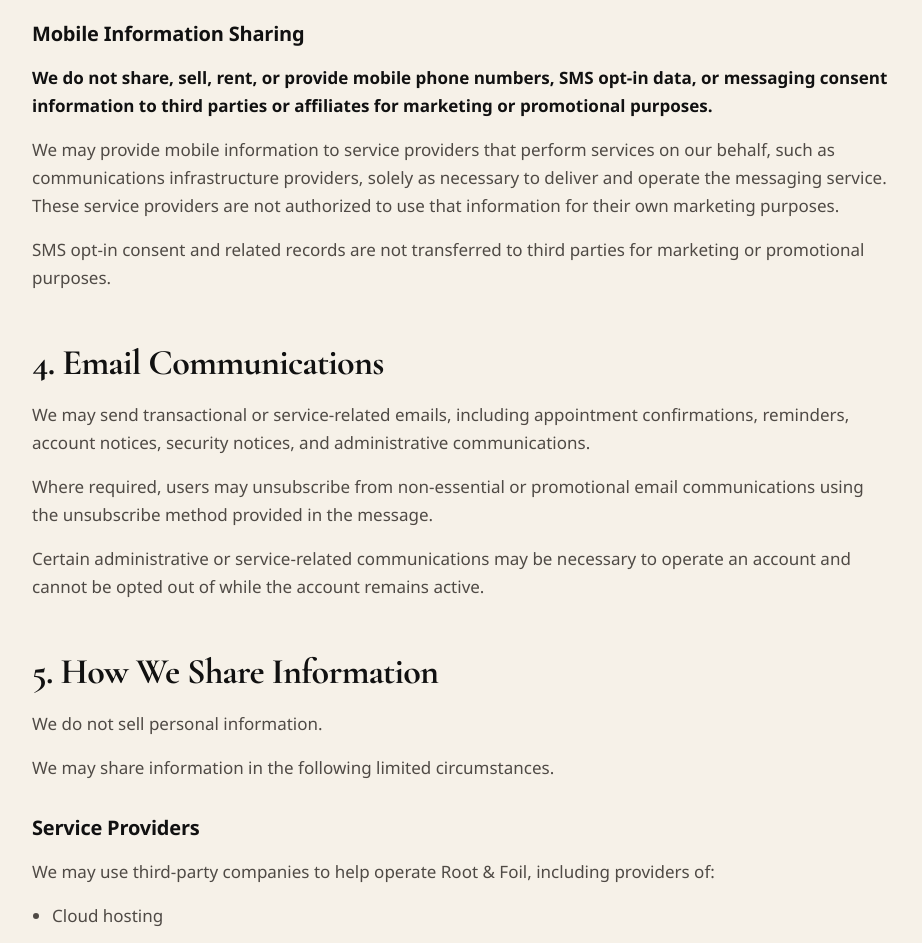
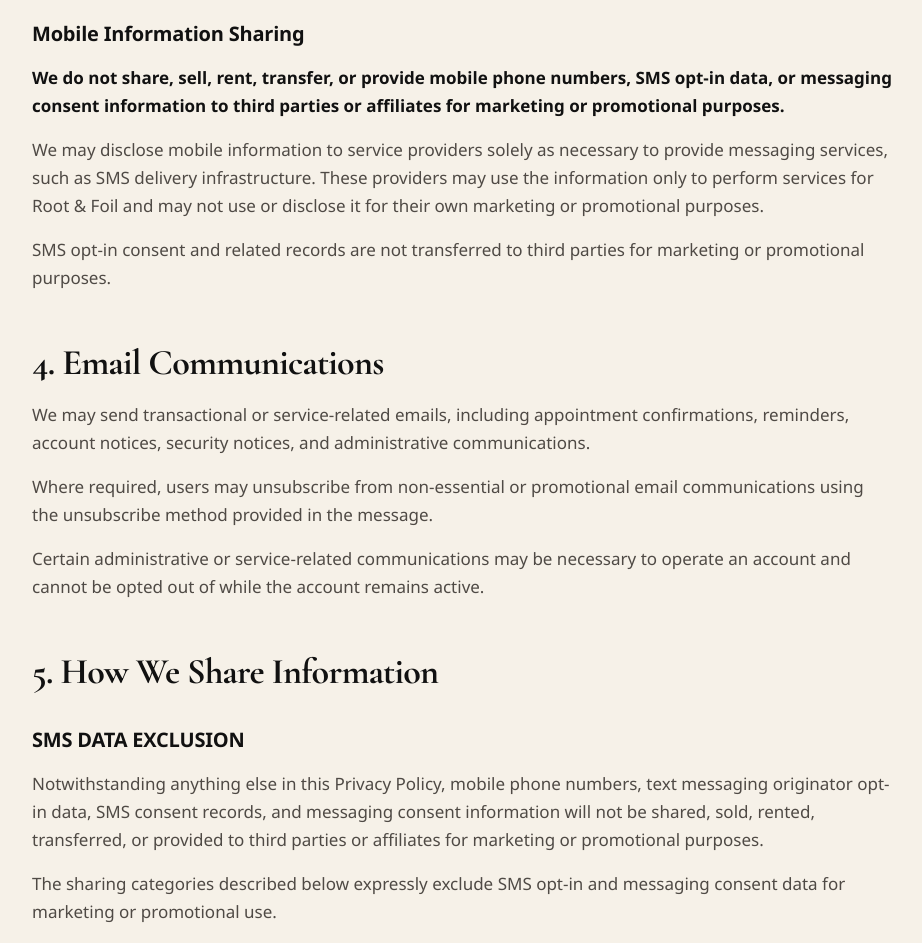
Before and after one commit to derickmdavis/shearsync-web, a Next.js app in the folder apps/marketing/: page /privacy-policy in a window 1280 px wide. Shown: the part 4040-4983 px from the top of the page, without its empty margins (178-1100 px from the left). Built offline with nearby package versions, Linux system fonts and the light colour scheme.

Commit message:
update poicy

```diff
--- a/apps/marketing/src/app/privacy-policy/page.tsx
+++ b/apps/marketing/src/app/privacy-policy/page.tsx
@@ -264,18 +264,18 @@ export default function PrivacyPolicyPage() {
             </h3>
             <PolicyParagraph>
               <strong className="text-[#111111]">
-                We do not share, sell, rent, or provide mobile phone numbers,
-                SMS opt-in data, or messaging consent information to third
-                parties or affiliates for marketing or promotional purposes.
+                We do not share, sell, rent, transfer, or provide mobile phone
+                numbers, SMS opt-in data, or messaging consent information to
+                third parties or affiliates for marketing or promotional
+                purposes.
               </strong>
             </PolicyParagraph>
             <PolicyParagraph>
-              We may provide mobile information to service providers that
-              perform services on our behalf, such as communications
-              infrastructure providers, solely as necessary to deliver and
-              operate the messaging service. These service providers are not
-              authorized to use that information for their own marketing
-              purposes.
+              We may disclose mobile information to service providers solely as
+              necessary to provide messaging services, such as SMS delivery
+              infrastructure. These providers may use the information only to
+              perform services for Root &amp; Foil and may not use or disclose it
+              for their own marketing or promotional purposes.
             </PolicyParagraph>
             <PolicyParagraph>
               SMS opt-in consent and related records are not transferred to
@@ -308,6 +308,19 @@ export default function PrivacyPolicyPage() {
             <h2 id="how-we-share-information" className={sectionTitleClassName}>
               5. How We Share Information
             </h2>
+            <h3 className={subsectionTitleClassName}>SMS DATA EXCLUSION</h3>
+            <PolicyParagraph>
+              Notwithstanding anything else in this Privacy Policy, mobile
+              phone numbers, text messaging originator opt-in data, SMS consent
+              records, and messaging consent information will not be shared,
+              sold, rented, transferred, or provided to third parties or
+              affiliates for marketing or promotional purposes.
+            </PolicyParagraph>
+            <PolicyParagraph>
+              The sharing categories described below expressly exclude SMS
+              opt-in and messaging consent data for marketing or promotional
+              use.
+            </PolicyParagraph>
             <PolicyParagraph>We do not sell personal information.</PolicyParagraph>
             <PolicyParagraph>
               We may share information in the following limited circumstances.
```
